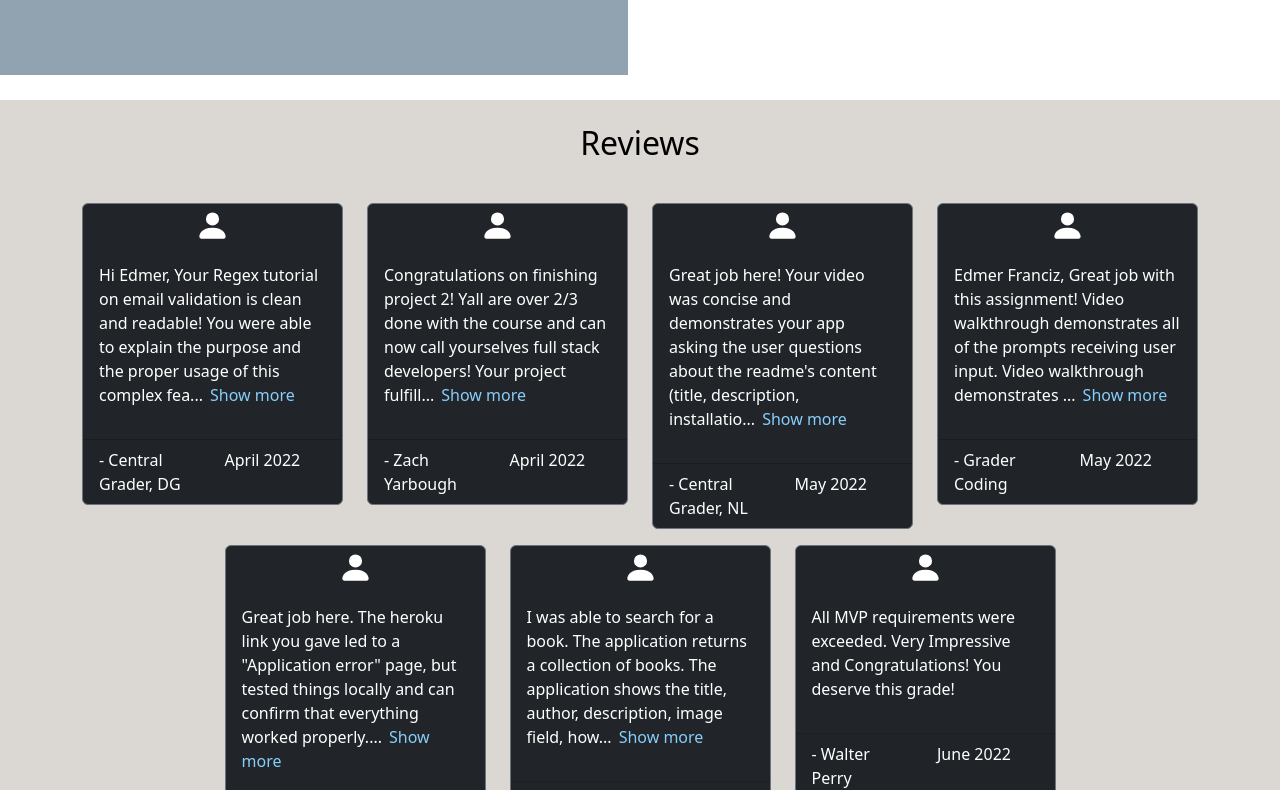
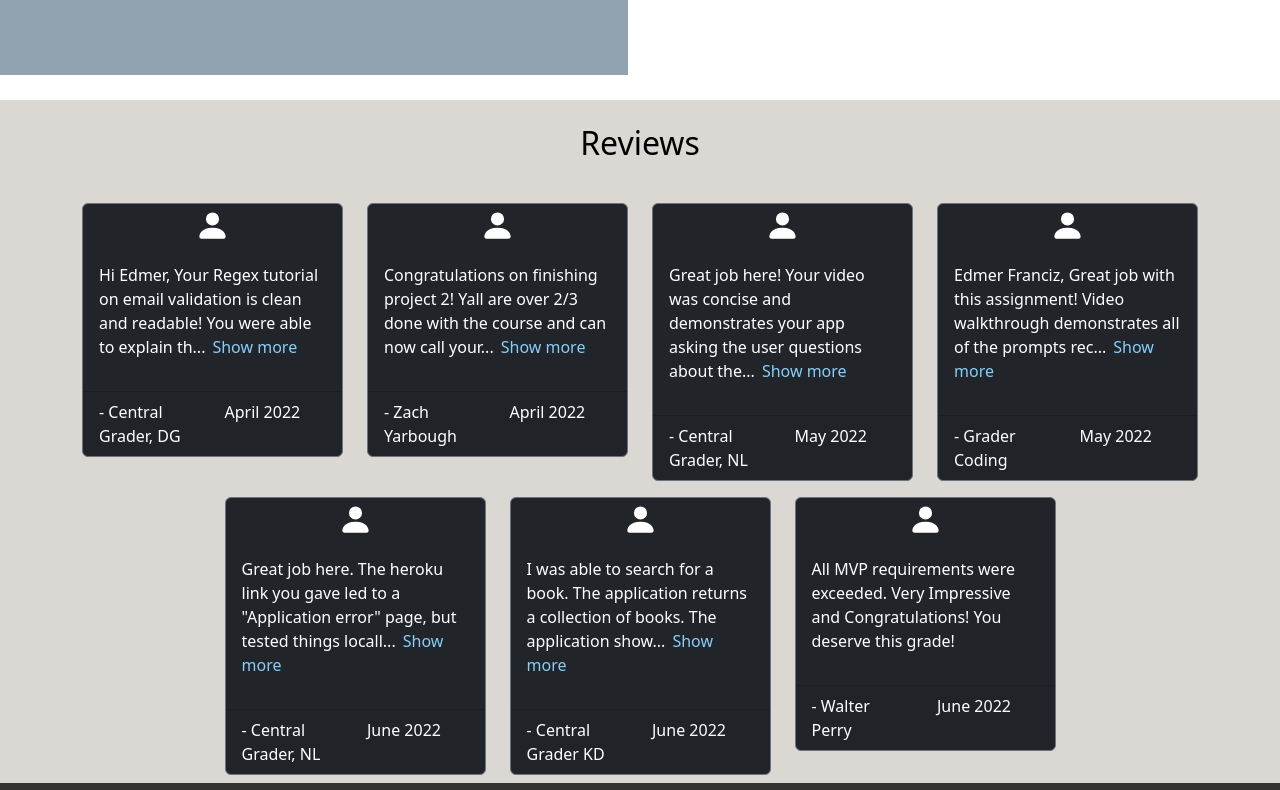
Before and after one commit to edm1001/web-dev-port, a React (Create React App) app: page / in a window 1280 px wide. Shown: the part 3259-4049 px from the top of the page. Built offline with nearby package versions, Linux system fonts and the light colour scheme.

Commit message:
refactor reviews comp

```diff
--- a/src/Components/Reviews/Reviews.js
+++ b/src/Components/Reviews/Reviews.js
@@ -34,12 +34,12 @@ const Reviews =() => {
             <Container>
 
             <Row className='reviews-row'>
-            <Col className=' py-2' lg={3} md={4} sm={6}>
+            <Col className=' py-2' lg={3} md={4} sm={6} xs={6}>
             <Card className='review-card text-white' bg='dark' border='secondary' >
             <i className='reviews-icon py-1'><BsFillPersonFill size={35} /> </i>
             <Card.Body>
              <p>
-             <ExpandableText descriptionLength={150}>
+             <ExpandableText descriptionLength={100}>
                 Hi Edmer,
                 Your Regex tutorial on email validation is clean and readable! You were able to explain the purpose and the proper usage of this complex feature!
                 You were able to provide a clear explanation of the underlying regex topics.  Great job including detailed sections that corresponded to important components in the starter code that make up the regex features. You were able to embed code snippets for each underlying example you used!
@@ -57,12 +57,12 @@ const Reviews =() => {
             </Card>
                 </Col>
 
-            <Col className=' py-2' lg={3} md={4} sm={6}>
+            <Col className=' py-2' lg={3} md={4} sm={6} xs={6} >
             <Card className='review-card text-white' bg='dark' border='secondary' >
             <i className='reviews-icon py-1'> <BsFillPersonFill size={35} /> </i>
             <Card.Body>
              <p>
-            <ExpandableText descriptionLength={150}>
+            <ExpandableText descriptionLength={100}>
              Congratulations on finishing project 2! Yall are over 2/3 done with the course and can now call yourselves full stack developers! Your project fulfilled all the requirements while still being responsive and polished. I am seriously impressed with the outcome you were able to achieve in only 2 weeks!
             I love the flow and layout of the information presented. Everything is easy to find at a glance, and the presentation is very polished and pleasing to the eye. Additionally, all the backend routes seem to be working properly!
             Additionally, it seems that all the backend routes are working as intended and all the images are loading properly! Great job using Multer and getting all the backend routes to work.
@@ -78,12 +78,12 @@ const Reviews =() => {
             </Card>
                 </Col>
 
-             <Col className=' py-2' lg={3} md={4} sm={6}>
+             <Col className=' py-2' lg={3} md={4} sm={6} xs={6}>
              <Card className='review-card text-white' bg='dark' border='secondary' >
             <i className='reviews-icon py-1'> <BsFillPersonFill size={35} /></i>
             <Card.Body>
             <p>
-                <ExpandableText descriptionLength={150}>
+                <ExpandableText descriptionLength={100}>
                  Great job here! Your video was concise and demonstrates your app asking the user questions about the readme's content (title, description, installation, usage, license, contributing, tests, email, and github), generating a readme with corresponding sections that matched your input, included a questions section at the end with your email and github info, and had a working table of contents that linked to each section. The rest looks good and works properly; good work!
                 </ExpandableText>
             </p>
@@ -97,12 +97,12 @@ const Reviews =() => {
             </Card>
                 </Col>
 
-            <Col className=' py-2' lg={3} md={4} sm={6}>
+            <Col className=' py-2' lg={3} md={4} sm={6} xs={6}>
             <Card className='review-card text-white' bg='dark' border='secondary' >
             <i className='reviews-icon py-1'> <BsFillPersonFill size={35} /></i>
             <Card.Body>
             <p>
-            <ExpandableText descriptionLength={150}>
+            <ExpandableText descriptionLength={100}>
                 Edmer Franciz,
                 Great job with this assignment!
                 Video walkthrough demonstrates all of the prompts receiving user input.
@@ -125,12 +125,12 @@ const Reviews =() => {
             </Card>
                 </Col>
 
-            <Col className=' py-2' lg={3} md={4} sm={6}>
+            <Col className=' py-2' lg={3} md={4} sm={6} xs={6}>
             <Card className='review-card text-white' bg='dark' border='secondary' >
             <i className='reviews-icon py-1'> <BsFillPersonFill size={35} /></i>
             <Card.Body>
             <p>
-            <ExpandableText descriptionLength={150}>
+            <ExpandableText descriptionLength={100}>
                  Great job here. The heroku link you gave led to a "Application error" page, but tested things locally and can confirm that everything worked properly.
                 The user is able to add and subtract funds, those changes are saved to the database, and if they are done offline, changes are saved locally and added to the database once connection is re-established.
                 Aside from the deployment, the rest looks good. Best of luck and good work!
@@ -146,12 +146,12 @@ const Reviews =() => {
             </Card>
                 </Col>
 
-            <Col className=' py-2' lg={3} md={4} sm={6}>
+            <Col className=' py-2' lg={3} md={4} sm={6} xs={6}>
             <Card className='review-card text-white' bg='dark' border='secondary' >
             <i className='reviews-icon py-1'> <BsFillPersonFill size={35}/></i>
             <Card.Body>
             <p>
-            <ExpandableText descriptionLength={150}>
+            <ExpandableText descriptionLength={100}>
             I was able to search for a book. The application returns a collection of books. The application shows the title, author, description, image field, however, it is missing the link field for the books that are returned from the search. You also are utilizing the React Router package. Overall good start to this application!
             </ExpandableText>
              </p>
@@ -165,7 +165,7 @@ const Reviews =() => {
             </Card>
                 </Col>
 
-            <Col className=' py-2' lg={3} md={4} sm={6}>
+            <Col className=' py-2' lg={3} md={4} sm={6} xs={6}>
             <Card className='review-card text-white' bg='dark' border='secondary' >
             <i className='reviews-icon py-1'> <BsFillPersonFill size={35} /></i>
             <Card.Body>
```
